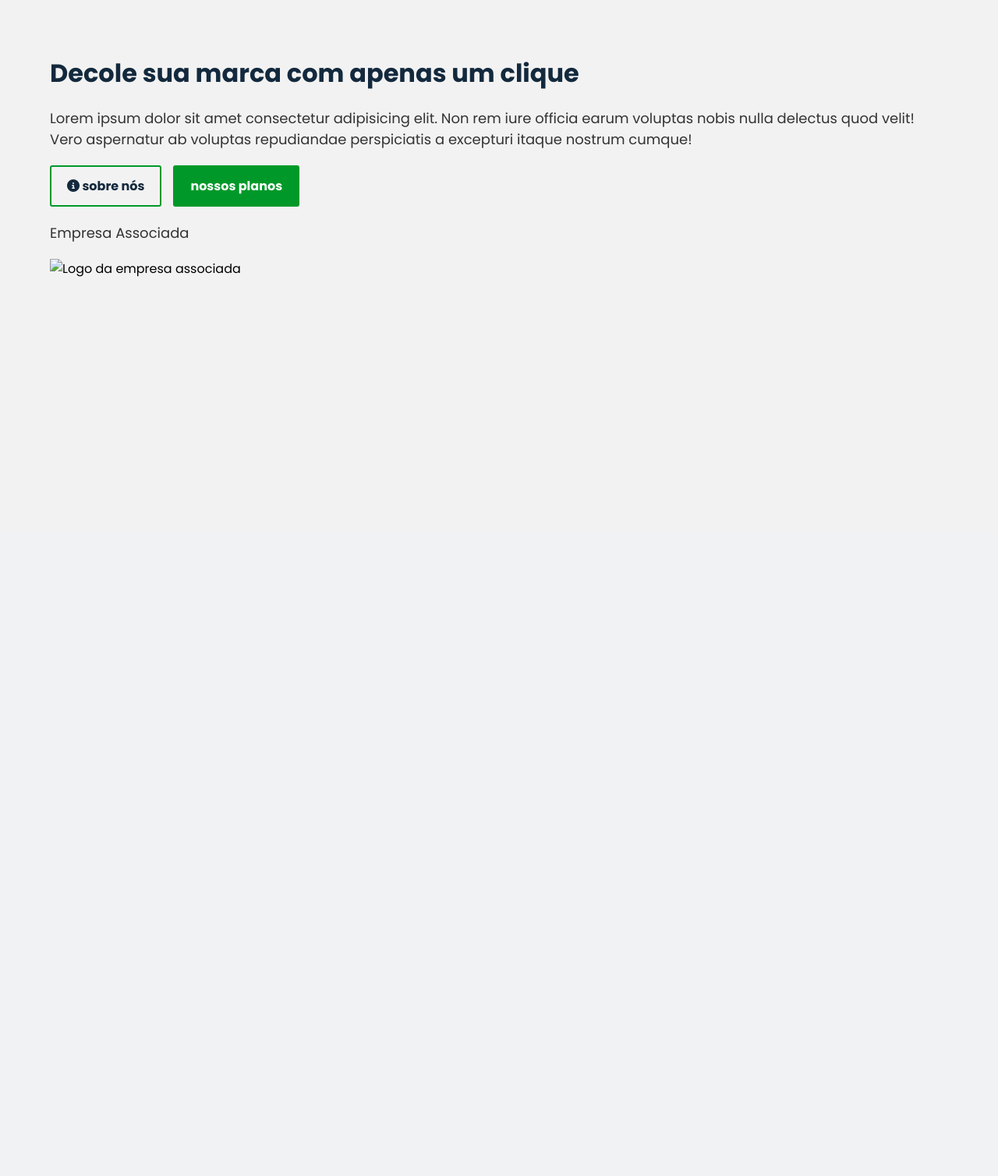
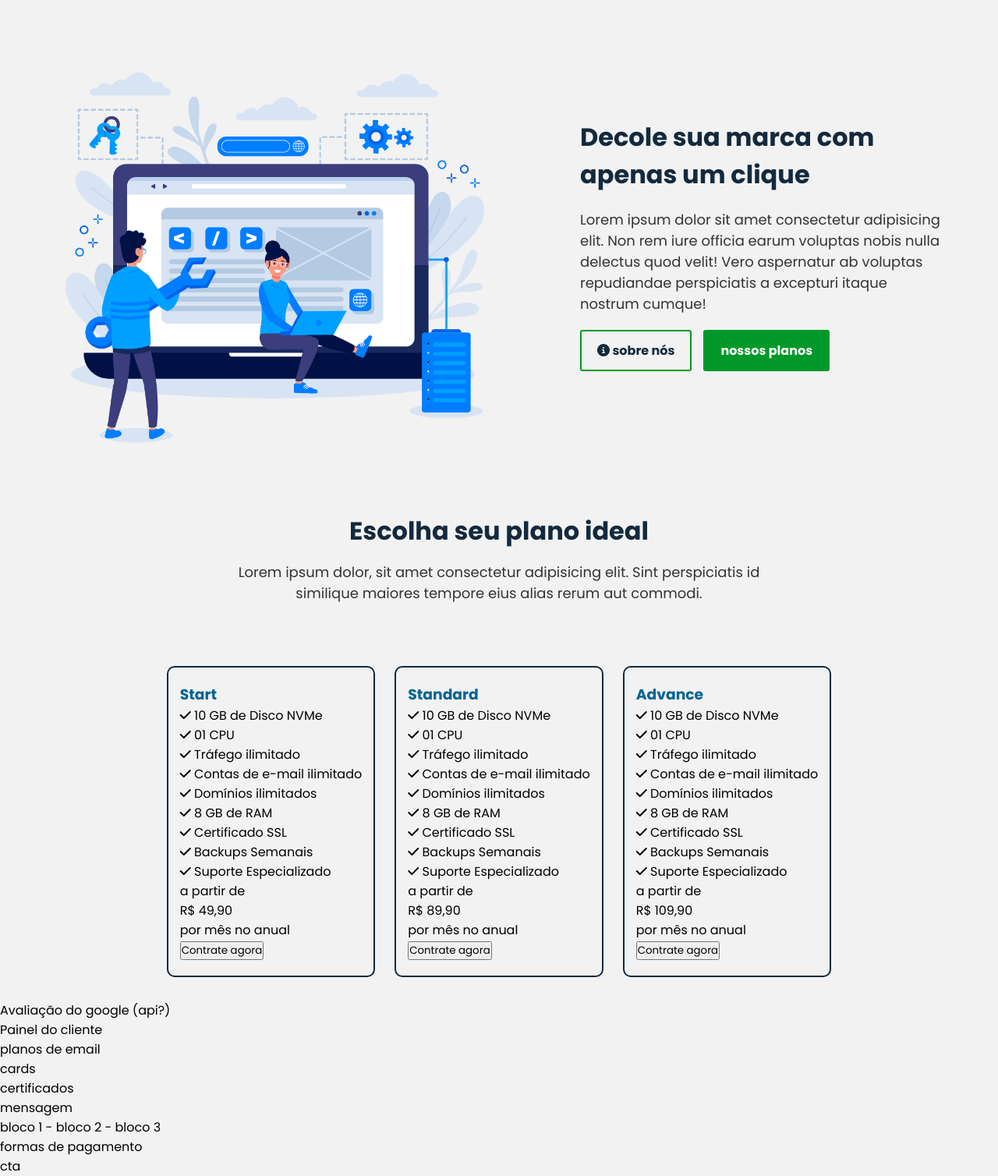
Before and after one commit to lpgstudio/ferramentas, a PHP site: page / in a window 1280 px wide. Shown: the part 119-1627 px from the top of the page at 78% size. Before the commit the page ends 474 px from the top, so only its background shows below. Run offline with PHP 8.4, Linux system fonts and the light colour scheme.

Commit message:
desenvolvimento do tema hot pixel

```diff
--- a/sites/lp-hot-pixel/assets/css/style.css
+++ b/sites/lp-hot-pixel/assets/css/style.css
@@ -159,7 +159,15 @@ header{
 /* Main Banner Principal */
 #banner{
     position: relative;
-    padding: 70px 0;
+    padding: 20px 0;
+}
+
+#banner .container .image img {
+    max-width: 580px;
+}
+
+#banner .container .content{
+    margin-left: 100px;
 }
 
 #banner .container .content h1{
@@ -180,3 +188,45 @@ header{
     justify-content: flex-start;
     gap: 15px;
 }
+
+/* Planos */
+#planos{
+    position: relative;
+    padding: 30px 0;
+}
+
+#planos .headline{
+    width: 750px;
+    margin: 0 auto;
+}
+
+#planos .headline h2{
+    text-align: center;
+    font-size: var(--title-size);
+    color: var(--primary-color);
+}
+
+#planos .headline p{
+    text-align: center;
+    font-size: var(--text-size);
+    color: var(--text-color);
+    margin: 15px 0 25px;
+}
+
+#planos .container{
+    margin-top: 80px;
+    justify-content: center;
+    gap: 25px;
+}
+
+#planos .plano-card{
+    position: relative;
+    padding: 20px 15px;
+    border: 2px solid var(--primary-color);
+    border-radius: 10px;
+    box-shadow: 0 5 10 0 rgba(0, 0, 0, 0.5);
+}
+
+#planos .plano-card h3{
+    color: var(--second-color);
+}
--- a/sites/lp-hot-pixel/index.html
+++ b/sites/lp-hot-pixel/index.html
@@ -39,7 +39,9 @@
     <main>
         <section id="banner">
             <div class="container">
-                <div class="image"></div>
+                <div class="image">
+                    <img src="assets/images/imagem-ilustrativa.png" alt="Imagem ilustrativa de pessoas trabalhando no computador">
+                </div>
                 <div class="content">
                     <h1>
                         Decole sua marca com apenas um clique
@@ -53,14 +55,122 @@
                         </a>
                         <a href="#" class="cta-sell">nossos planos</a>
                     </div>
-                    <div class="info-container">
-                        <p>Empresa Associada</p>
-                        <img src="#" alt="Logo da empresa associada">
-                    </div>
                 </div>
             </div>
         </section>
+
+        <section id="planos">
+            <div class="headline">
+                <h2>
+                    Escolha seu plano ideal
+                </h2>
+                <p>
+                    Lorem ipsum dolor, sit amet consectetur adipisicing elit. Sint perspiciatis id similique maiores tempore eius alias rerum aut commodi.
+                </p>
+            </div>
+            <div class="container">
+
+                <div class="plano-card">
+                    <h3>Start</h3>
+                    <span class="line"></span>
+
+                    <p class="list"><i class="fa-solid fa-check"></i> 10 GB de Disco NVMe</p>
+                    <p class="list"><i class="fa-solid fa-check"></i> 01 CPU</p>
+                    <p class="list"><i class="fa-solid fa-check"></i> Tráfego ilimitado</p>
+                    <p class="list"><i class="fa-solid fa-check"></i> Contas de e-mail ilimitado</p>
+                    <p class="list"><i class="fa-solid fa-check"></i> Domínios ilimitados</p>
+                    <p class="list"><i class="fa-solid fa-check"></i> 8 GB de RAM</p>
+                    <p class="list"><i class="fa-solid fa-check"></i> Certificado SSL</p>
+                    <p class="list"><i class="fa-solid fa-check"></i> Backups Semanais</p>
+                    <p class="list"><i class="fa-solid fa-check"></i> Suporte Especializado</p>
+
+                    <span class="line"></span>
+
+                    <p>
+                        a partir de <br>
+                        <span>R$ 49,90</span><br>
+                        por mês no anual
+                    </p>
+
+                    <button class="buy">Contrate agora</button>
+                </div>
+                <div class="plano-card">
+                    <h3>Standard</h3>
+                    <span class="line"></span>
+
+                    <p class="list"><i class="fa-solid fa-check"></i> 10 GB de Disco NVMe</p>
+                    <p class="list"><i class="fa-solid fa-check"></i> 01 CPU</p>
+                    <p class="list"><i class="fa-solid fa-check"></i> Tráfego ilimitado</p>
+                    <p class="list"><i class="fa-solid fa-check"></i> Contas de e-mail ilimitado</p>
+                    <p class="list"><i class="fa-solid fa-check"></i> Domínios ilimitados</p>
+                    <p class="list"><i class="fa-solid fa-check"></i> 8 GB de RAM</p>
+                    <p class="list"><i class="fa-solid fa-check"></i> Certificado SSL</p>
+                    <p class="list"><i class="fa-solid fa-check"></i> Backups Semanais</p>
+                    <p class="list"><i class="fa-solid fa-check"></i> Suporte Especializado</p>
+
+                    <span class="line"></span>
+
+                    <p>
+                        a partir de <br>
+                        <span>R$ 89,90</span><br>
+                        por mês no anual
+                    </p>
+
+                    <button class="buy">Contrate agora</button>
+                </div>
+                <div class="plano-card">
+                    <h3>Advance</h3>
+                    <span class="line"></span>
+
+                    <p class="list"><i class="fa-solid fa-check"></i> 10 GB de Disco NVMe</p>
+                    <p class="list"><i class="fa-solid fa-check"></i> 01 CPU</p>
+                    <p class="list"><i class="fa-solid fa-check"></i> Tráfego ilimitado</p>
+                    <p class="list"><i class="fa-solid fa-check"></i> Contas de e-mail ilimitado</p>
+                    <p class="list"><i class="fa-solid fa-check"></i> Domínios ilimitados</p>
+                    <p class="list"><i class="fa-solid fa-check"></i> 8 GB de RAM</p>
+                    <p class="list"><i class="fa-solid fa-check"></i> Certificado SSL</p>
+                    <p class="list"><i class="fa-solid fa-check"></i> Backups Semanais</p>
+                    <p class="list"><i class="fa-solid fa-check"></i> Suporte Especializado</p>
+
+                    <span class="line"></span>
+
+                    <p>
+                        a partir de <br>
+                        <span>R$ 109,90</span><br>
+                        por mês no anual
+                    </p>
+
+                    <button class="buy">Contrate agora</button>
+                </div>
+
+            </div>
+        </section>
+
+        <section id="depoimento">
+            Avaliação do google (api?)
+        </section>
+
+        <section id="painel">
+            Painel do cliente
+        </section>
+
+        <section id="email">
+            planos de email
+        </section>
+
+        <section id="cards">
+            cards
+        </section>
+
+        <section id="certificado">
+            certificados
+        </section>
     </main>
-    <footer></footer>
+    <footer>
+        <p>mensagem</p>
+        <p><span>bloco 1</span> - <span>bloco 2</span> - <span>bloco 3</span></p>
+        <p>formas de pagamento</p>
+        <p>cta</p>
+    </footer>
 </body>
 </html>
```
Also changed, not shown: sites/lp-hot-pixel/assets/images/imagem-ilustrativa.png (added).
